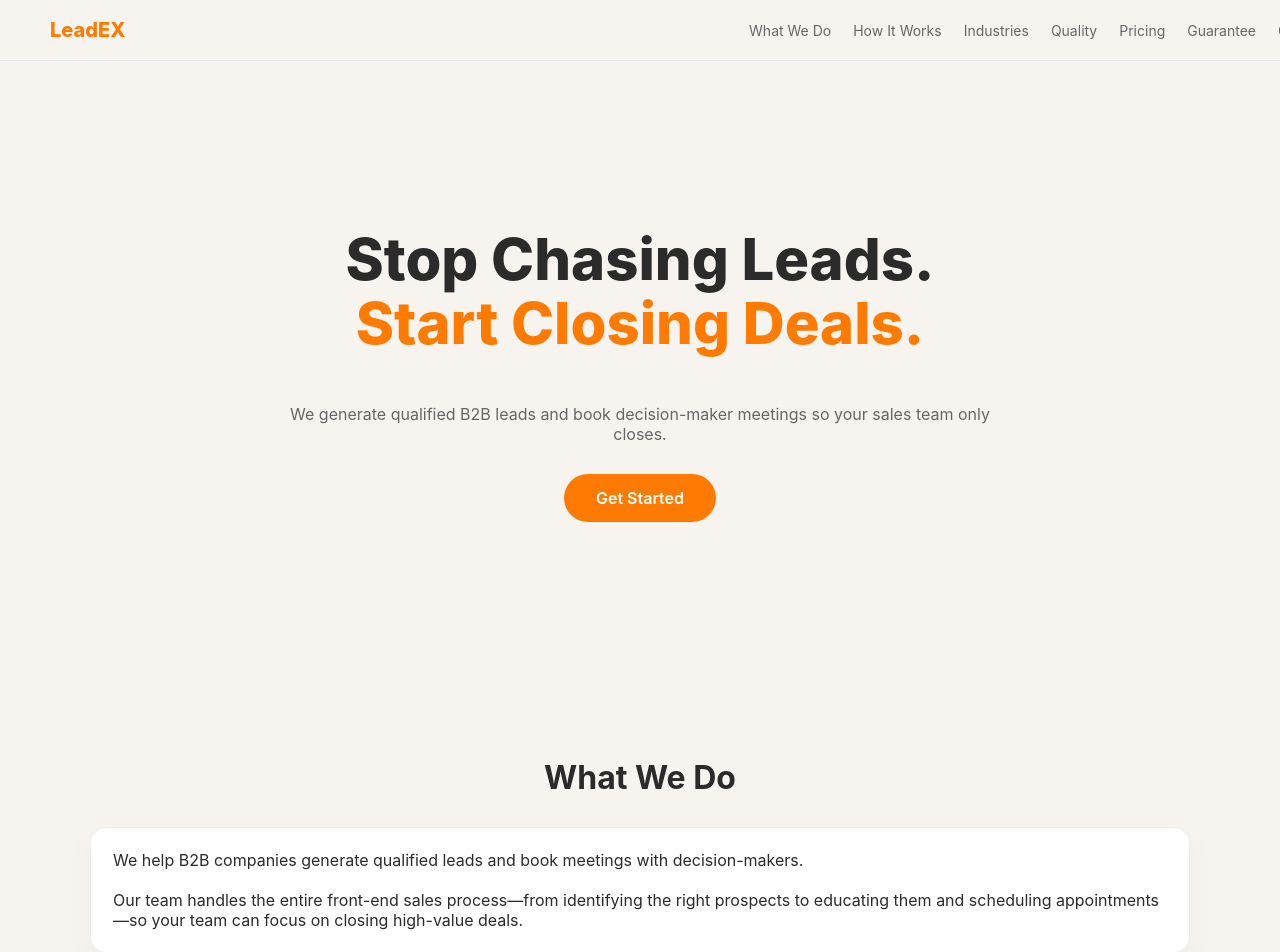
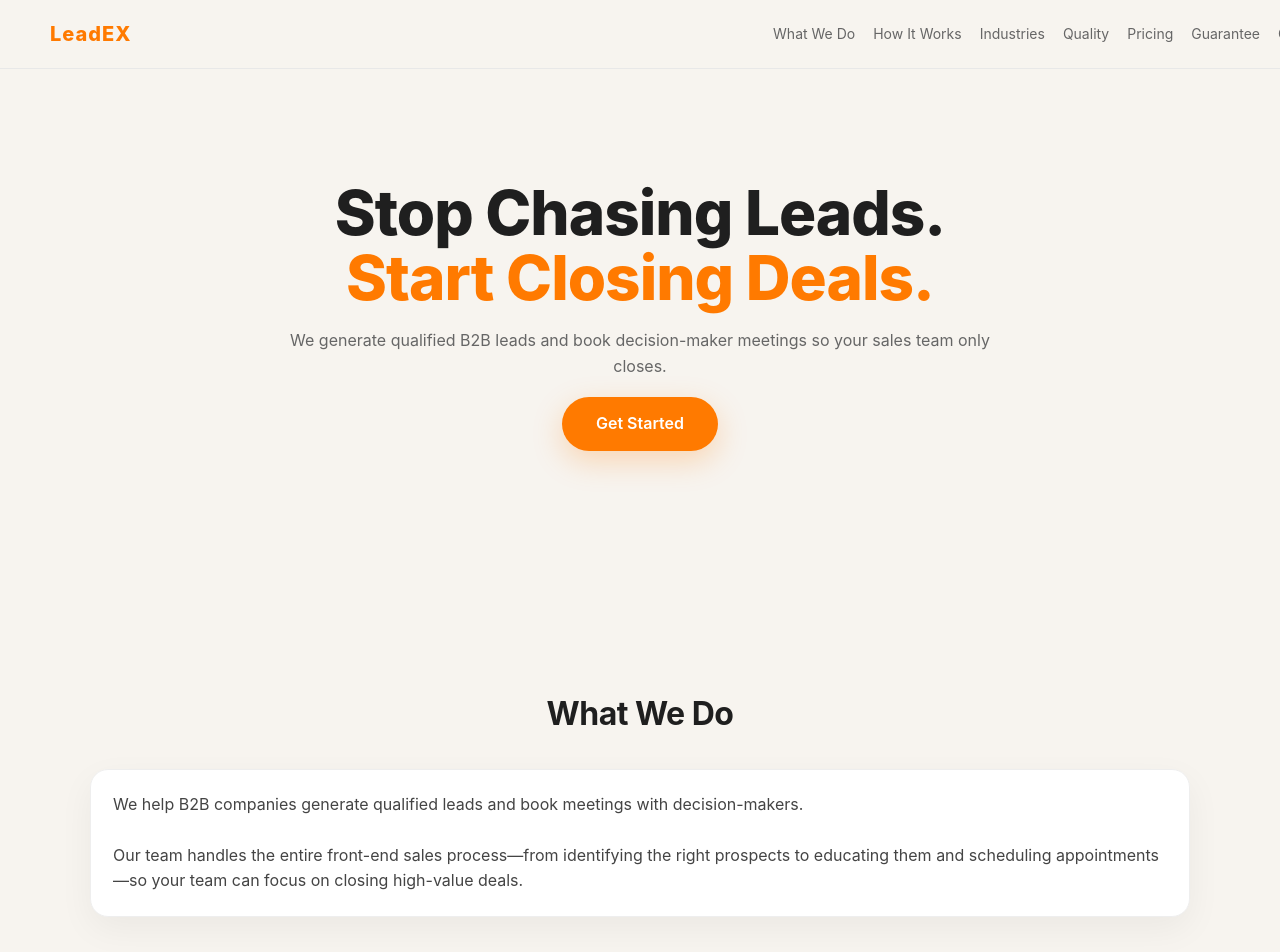
Before and after one commit to youssefamrr0582-debug/leadex-au, a React (Vite) app: page / in a window 1280 px wide. Shown: the top 952 px of the page. Built offline with nearby package versions, Linux system fonts and the light colour scheme.

Commit message:
Update styles.css

```diff
--- a/src/styles.css
+++ b/src/styles.css
@@ -1,8 +1,9 @@
 body {
   margin: 0;
-  font-family: Inter, Arial;
-  background: #f7f4ef; /* off-white */
-  color: #2b2b2b;
+  font-family: Inter, system-ui, Arial;
+  background: #f7f4ef;
+  color: #1f1f1f;
+  line-height: 1.6;
 }
 
 /* NAV */
@@ -14,27 +15,29 @@ body {
   display: flex;
   justify-content: space-between;
   align-items: center;
-  background: rgba(247,244,239,0.8);
-  backdrop-filter: blur(12px);
-  border-bottom: 1px solid #e9e9e9;
+  background: rgba(247, 244, 239, 0.85);
+  backdrop-filter: blur(14px);
+  border-bottom: 1px solid #e8e8e8;
   z-index: 100;
 }
 
 .logo {
   color: #ff7a00;
   font-weight: 800;
+  letter-spacing: 1px;
   font-size: 20px;
 }
 
 .links {
   display: flex;
-  gap: 22px;
+  gap: 18px;
 }
 
 .links a {
   text-decoration: none;
   color: #666;
   font-size: 14px;
+  transition: 0.2s;
 }
 
 .links a:hover {
@@ -48,9 +51,11 @@ body {
 }
 
 .hero h1 {
-  font-size: 58px;
-  line-height: 1.1;
+  font-size: 62px;
   font-weight: 800;
+  line-height: 1.05;
+  letter-spacing: -1px;
+  margin: 0;
 }
 
 .hero span {
@@ -59,112 +64,94 @@ body {
 
 .hero p {
   color: #666;
-  max-width: 700px;
-  margin: 20px auto;
+  max-width: 720px;
+  margin: 18px auto;
   font-size: 16px;
 }
 
 /* CTA */
 .cta {
   display: inline-block;
-  padding: 14px 32px;
+  padding: 14px 34px;
   border-radius: 999px;
   background: #ff7a00;
   color: white;
+  font-weight: 600;
+  text-decoration: none;
   border: none;
   cursor: pointer;
-  text-decoration: none;
-  font-weight: 600;
-  margin-top: 10px;
-  transition: 0.3s;
+  transition: 0.25s;
+  box-shadow: 0 10px 30px rgba(255, 122, 0, 0.25);
 }
 
 .cta:hover {
   transform: translateY(-2px);
+  box-shadow: 0 15px 40px rgba(255, 122, 0, 0.35);
 }
 
-/* SECTION */
+/* SECTIONS */
 .section {
   padding: 90px 20px;
   max-width: 1100px;
   margin: auto;
-  text-align: center;
 }
 
-h2 {
+.section h2 {
   font-size: 32px;
+  text-align: center;
   margin-bottom: 30px;
-  font-weight: 700;
+  letter-spacing: -0.5px;
 }
 
 /* CARD */
 .card {
   background: white;
   border: 1px solid #eee;
-  border-radius: 16px;
+  border-radius: 18px;
   padding: 22px;
-  box-shadow: 0 10px 30px rgba(0,0,0,0.04);
-  text-align: left;
+  box-shadow: 0 12px 35px rgba(0,0,0,0.05);
+  color: #444;
+  transition: 0.3s;
 }
 
-/* GRID */
-.grid {
-  display: grid;
-  grid-template-columns: repeat(auto-fit, minmax(220px, 1fr));
-  gap: 16px;
+.card:hover {
+  border-color: #ff7a00;
+  transform: translateY(-4px);
 }
 
-/* CHIPS */
-.chips {
-  display: flex;
-  flex-wrap: wrap;
-  justify-content: center;
-  gap: 10px;
+/* INPUTS */
+input, textarea {
+  width: 100%;
+  padding: 12px;
+  margin-top: 10px;
+  border-radius: 10px;
+  border: 1px solid #e5e5e5;
+  font-size: 14px;
+  outline: none;
 }
 
-.chip {
-  padding: 10px 14px;
-  border-radius: 999px;
-  background: white;
-  border: 1px solid #ddd;
-  color: #444;
+input:focus, textarea:focus {
+  border-color: #ff7a00;
 }
 
-/* FORM */
-.formCard {
-  display: flex;
-  flex-direction: column;
-  gap: 12px;
-}
-
-input, textarea {
-  padding: 12px;
-  border-radius: 10px;
-  border: 1px solid #ddd;
-  font-size: 14px;
-}
-
-textarea {
-  height: 120px;
-}
-
-/* CONTACT INFO */
-.contactInfo {
+/* TEXT FIX */
+.subtext {
+  text-align: center;
+  color: #888;
   margin-top: 15px;
-  color: #666;
-  font-size: 14px;
-}
-
-/* FOOTER */
-.footer {
-  text-align: center;
-  padding: 40px;
-  color: #888;
   font-size: 13px;
 }
 
-/* HOVER */
-.card:hover {
-  border-color: #ff7a00;
-  transition: 0.3s;
+/* ANIMATION */
+.section {
+  opacity: 0;
+  transform: translateY(20px);
+  animation: fadeUp 0.8s forwards;
 }
+
+@keyframes fadeUp {
+  to {
+    opacity: 1;
+    transform: translateY(0);
+  }
+}
```
